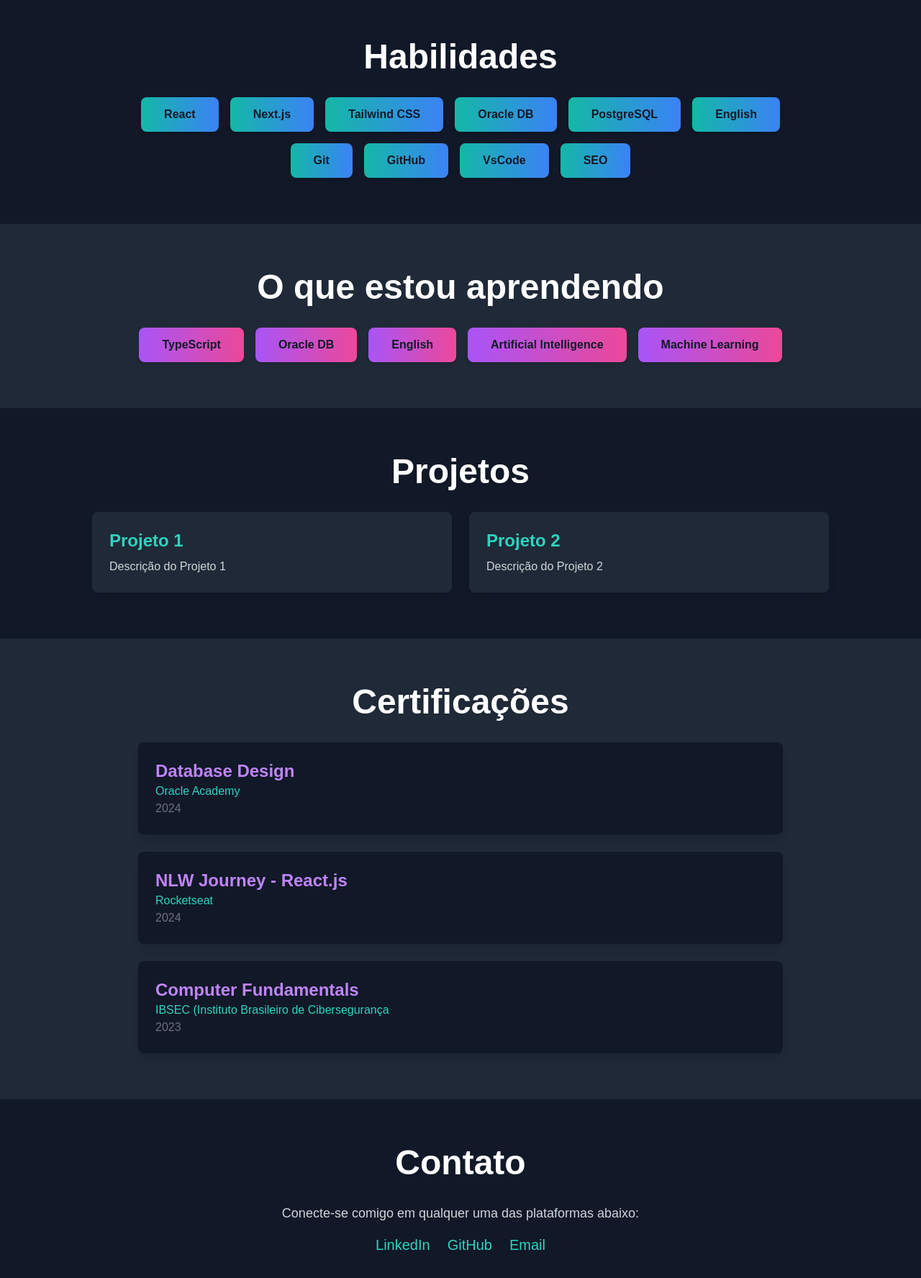
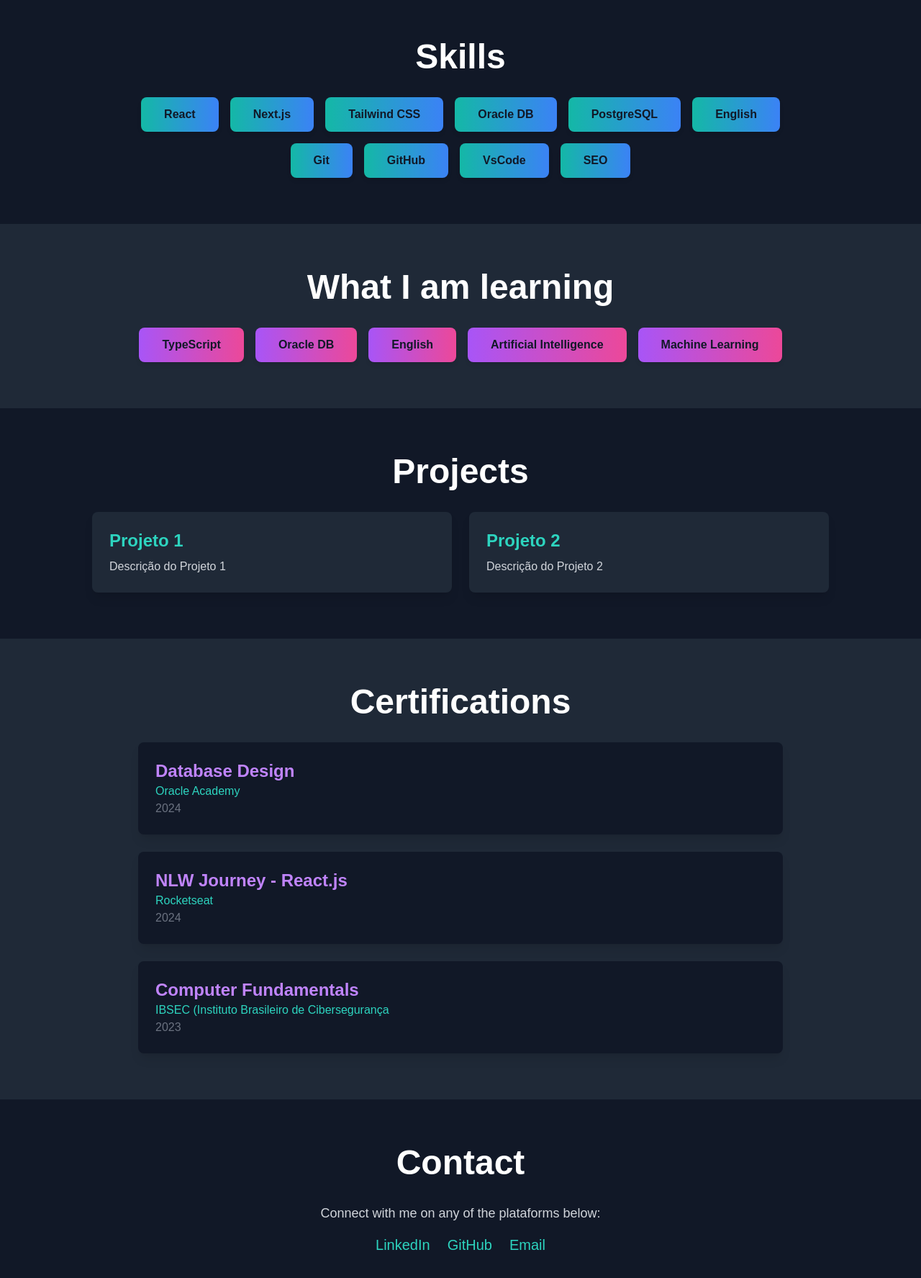
Before and after one commit to gpPacheco/portfolio, a Next.js app in the folder portfolio/: page / in a window 1280 px wide. Shown: the part 809-2584 px from the top of the page at 72% size. Built offline with nearby package versions, Linux system fonts and the light colour scheme.

Commit message:
Alteração de idioma

```diff
--- a/portfolio/app/components/Certifications.tsx
+++ b/portfolio/app/components/Certifications.tsx
@@ -7,7 +7,7 @@ const Certifications = () => {
 
     return (
       <section className="py-16 px-6 bg-gray-800 text-white">
-        <h2 className="text-4xl md:text-5xl font-bold text-center mb-8">Certificações</h2>
+        <h2 className="text-4xl md:text-5xl font-bold text-center mb-8">Certifications</h2>
         <div className="space-y-6 max-w-4xl mx-auto">
           {certifications.map((cert, index) => (
             <div key={index} className="bg-gray-900 p-6 rounded-lg shadow-lg hover:shadow-xl transform transition hover:scale-105">
--- a/portfolio/app/components/Contact.tsx
+++ b/portfolio/app/components/Contact.tsx
@@ -1,9 +1,9 @@
 const Contact = () => {
   return (
     <section className="py-16 px-6 bg-gray-900 text-white text-center">
-      <h2 className="text-4xl md:text-5xl font-bold mb-8">Contato</h2>
+      <h2 className="text-4xl md:text-5xl font-bold mb-8">Contact</h2>
       <p className="mb-4 text-lg text-gray-300">
-        Conecte-se comigo em qualquer uma das plataformas abaixo:
+        Connect with me on any of the plataforms below:
       </p>
       <div className="flex justify-center space-x-6">
         <a
--- a/portfolio/app/components/Learning.tsx
+++ b/portfolio/app/components/Learning.tsx
@@ -3,7 +3,7 @@ const Learning = () => {
 
     return (
       <section className="py-16 px-6 bg-gray-800 text-white">
-        <h2 className="text-4xl md:text-5xl font-bold text-center mb-8">O que estou aprendendo</h2>
+        <h2 className="text-4xl md:text-5xl font-bold text-center mb-8">What I am learning</h2>
         <div className="flex flex-wrap justify-center gap-4 max-w-4xl mx-auto">
           {learning.map((item, index) => (
             <div
--- a/portfolio/app/components/Projects.tsx
+++ b/portfolio/app/components/Projects.tsx
@@ -7,7 +7,7 @@ const Projects = () => {
 
   return (
     <section className="py-16 px-6 bg-gray-900 text-white">
-      <h2 className="text-4xl md:text-5xl font-bold text-center mb-8">Projetos</h2>
+      <h2 className="text-4xl md:text-5xl font-bold text-center mb-8">Projects</h2>
       <div className="grid gap-6 md:grid-cols-2 max-w-5xl mx-auto">
         {projects.map((project, index) => (
           <a
--- a/portfolio/app/components/Skills.tsx
+++ b/portfolio/app/components/Skills.tsx
@@ -3,7 +3,7 @@ const Skills = () => {
 
     return (
       <section className="py-16 px-6 bg-gray-900 text-white">
-        <h2 className="text-4xl md:text-5xl font-bold text-center mb-8">Habilidades</h2>
+        <h2 className="text-4xl md:text-5xl font-bold text-center mb-8">Skills</h2>
         <div className="flex flex-wrap justify-center gap-4 max-w-4xl mx-auto">
           {skills.map((skill, index) => (
             <div
```
